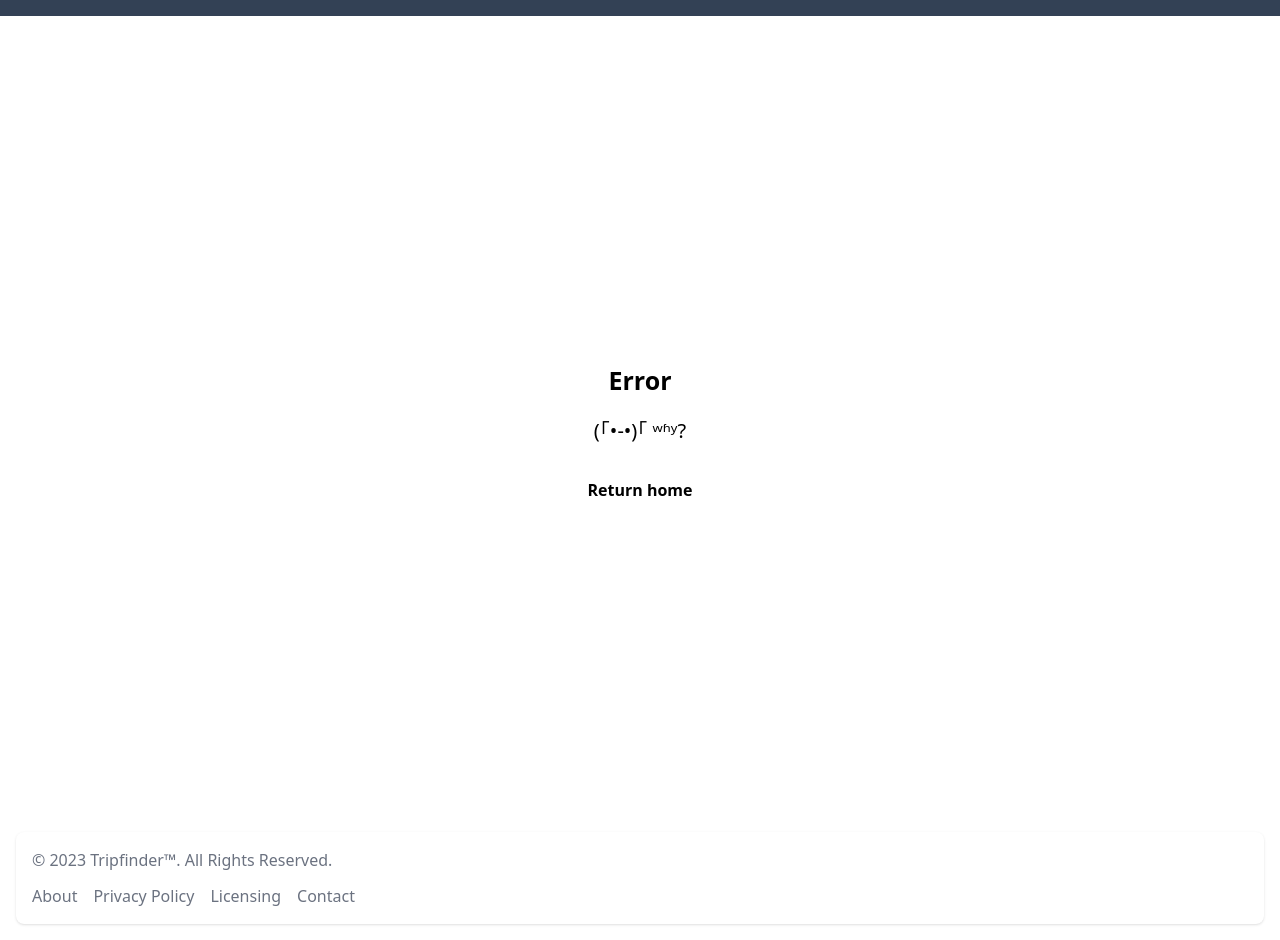
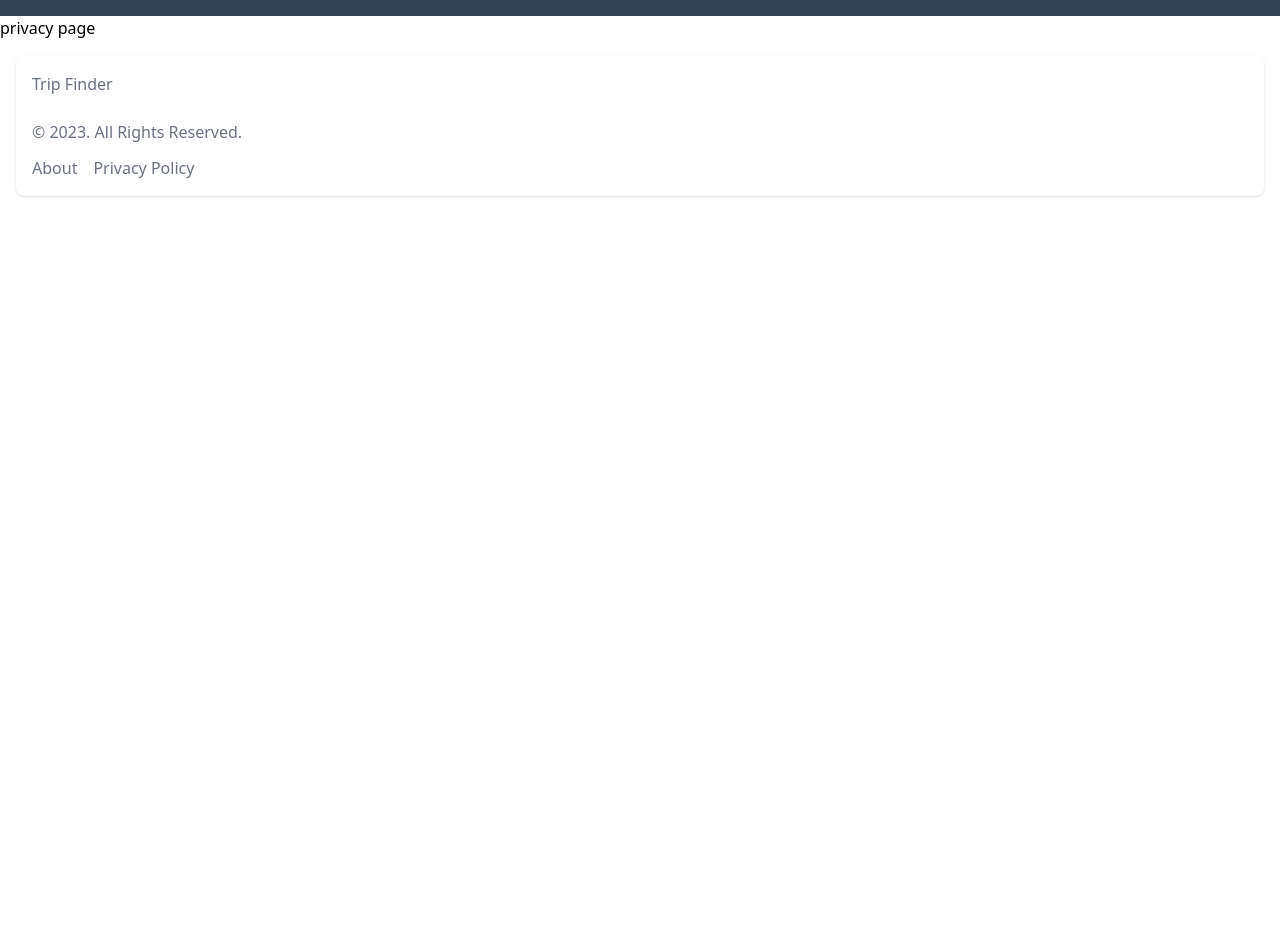
Before and after one commit to jjoeldaniel/lahacks, a SvelteKit app: page /privacy in a window 1280 px wide. Before the commit this address had no page. Shown: the part 48-988 px from the top of the page. After the commit the page ends 800 px from the top, so only its background shows below. Built offline with nearby package versions, Linux system fonts and the light colour scheme.

Commit message:
update
-update footer a bit
-create about and privacy page

```diff
--- a/src/components/Footer.svelte
+++ b/src/components/Footer.svelte
@@ -6,20 +6,15 @@
 
 <footer class="bg-white rounded-lg shadow m-4 dark:bg-gray-800">
     <div class="w-full mx-auto max-w-screen-xl p-4 md:flex md:items-center md:justify-between">
-      <span class="text-sm text-gray-500 sm:text-center dark:text-gray-400">© 2023 <a href="https://flowbite.com/" class="hover:underline">Tripfinder™</a>. All Rights Reserved.
-    </span>
+        <div class="text-sm text-gray-500 sm:text-center dark:text-gray-400"> Trip Finder</div>
+            <br>
+      <div class="text-sm text-gray-500 sm:text-center dark:text-gray-400">© 2023. All Rights Reserved. </div>
     <ul class="flex flex-wrap items-center mt-3 text-sm font-medium text-gray-500 dark:text-gray-400 sm:mt-0">
         <li>
-            <a href="#" class="mr-4 hover:underline md:mr-6 ">About</a>
+            <a href="/about" class="mr-4 hover:underline md:mr-6 ">About</a>
         </li>
         <li>
-            <a href="#" class="mr-4 hover:underline md:mr-6">Privacy Policy</a>
-        </li>
-        <li>
-            <a href="#" class="mr-4 hover:underline md:mr-6">Licensing</a>
-        </li>
-        <li>
-            <a href="#" class="hover:underline">Contact</a>
+            <a href="/privacy" class="mr-4 hover:underline md:mr-6">Privacy Policy</a>
         </li>
     </ul>
     </div>
--- a/src/routes/(site)/privacy.svelte/+page.svelte
+++ b/src/routes/(site)/about/+page.svelte
@@ -1,3 +1,5 @@
 <script>
 
 </script>
+
+about page
--- /dev/null
+++ b/src/routes/(site)/privacy/+page.svelte
@@ -0,0 +1,5 @@
+<script>
+
+</script>
+
+privacy page
```
